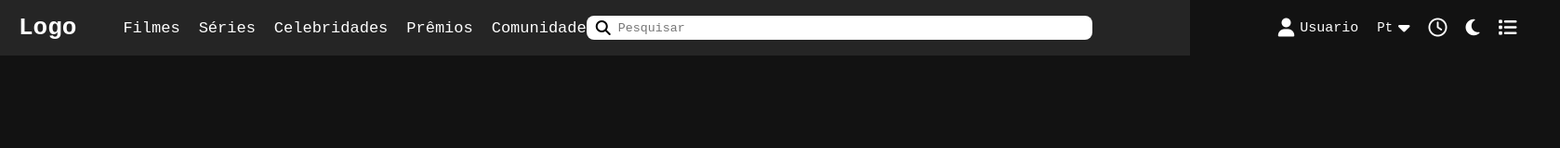
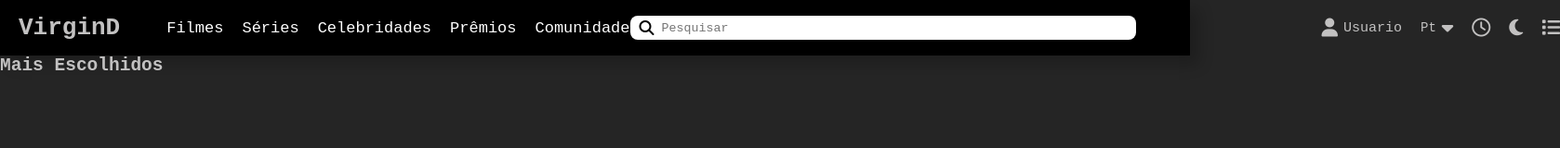
Before and after one commit to gustavoalmeidafl/catalago-de-filmes, a plain HTML site: page index.html in a window 1280 px wide. Shown: the whole page at 93% size, 1678 px wide, since content can reach past the window. Drawn offline with Linux system fonts and the light colour scheme.

Commit message:
criando-a-main

```diff
--- a/index.html
+++ b/index.html
@@ -11,7 +11,7 @@
   <header class="header">
 
     <div class="header-left">
-      <h1 class="logo">Logo</h1>
+      <h1 class="logo">VirginD</h1>
       <ul class="nav-list">
         <li><a href="#">Filmes</a></li>
         <li><a href="#">Séries</a></li>
@@ -48,5 +48,16 @@
     </div>
 
   </header>
+  <main>
+   <div class="popular">
+    <h2>Mais Escolhidos</h2>
+   </div>
+
+   <div class="explore">
+
+   </div>
+
+
+  </main>
 </body>
 </html>
--- a/style.css
+++ b/style.css
@@ -4,19 +4,21 @@
     list-style: none;
     text-decoration: none;
     font-family: monospace;
+    color: rgb(194, 193, 193);
 
 }
 body {
-    background-color: #121212;
-    color: white;
+    background-color: #252525;
+    color: rgb(194, 193, 193);
 }
 .header {
-    background-color: #252525;
+    background-color: black;
     display: flex;
     align-items: center;
     justify-content: space-between;
     padding: 0 20px;
     height: 60px;
+    box-shadow: 10px 10px 15px rgba(0, 0, 0, 0.2)
 }
 .header-left {
     display: flex;
```
Also changed, not shown: script.js (renamed from Scipt.js).
